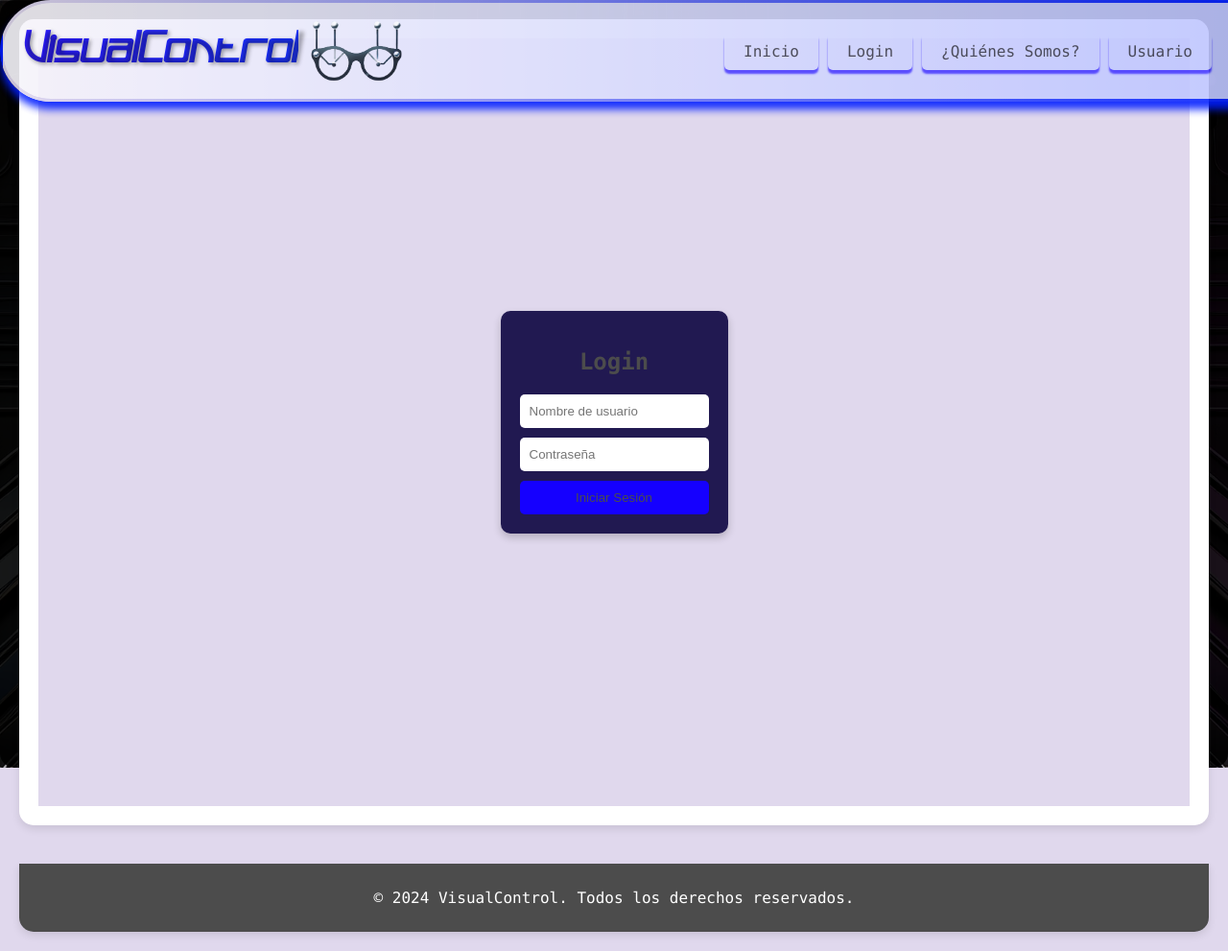
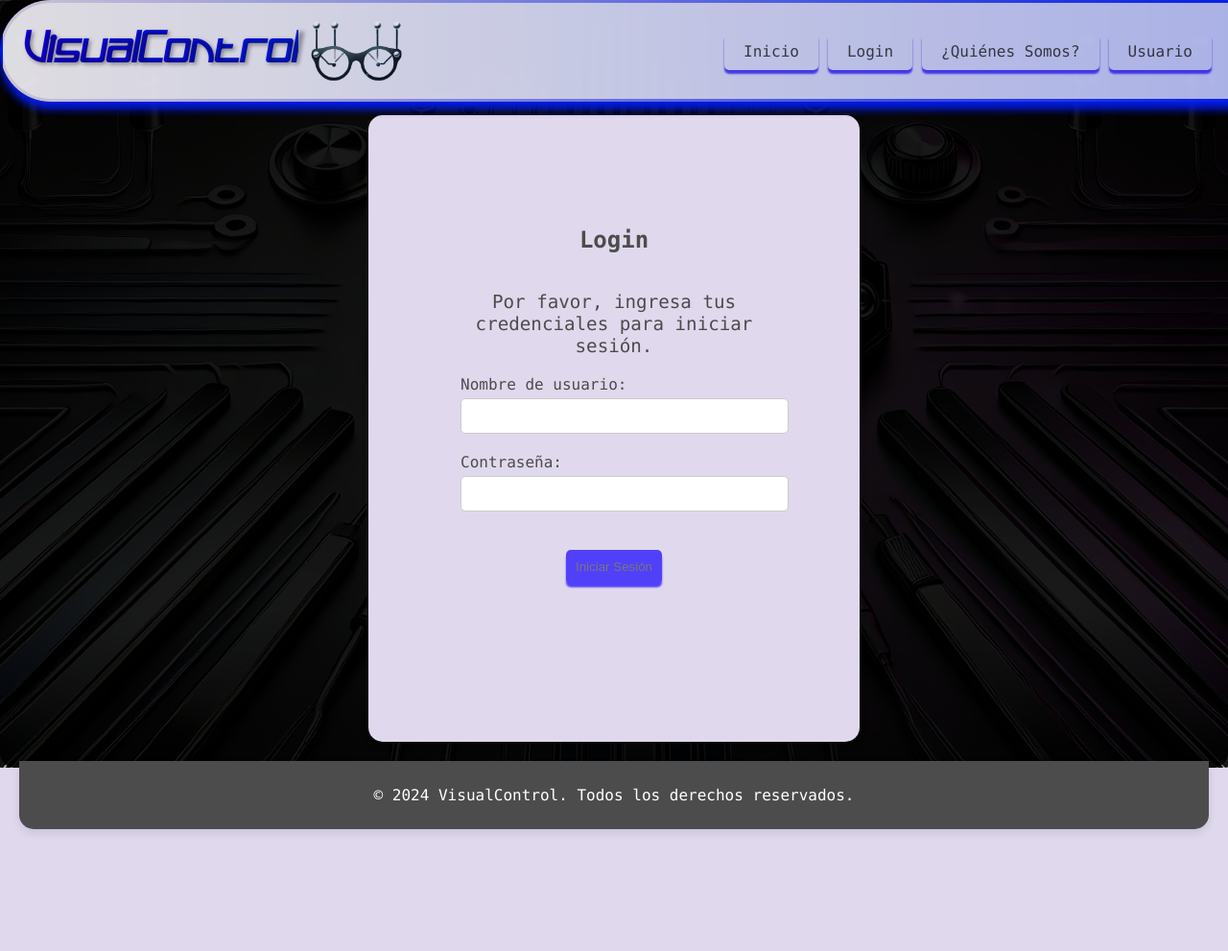
Before and after one commit to HermannPR/HTMLVisualControl, a PHP site: page /login.html in a window 1280 px wide. Shown: the whole page at 96% size. After the commit the page ends 868 px from the top, so only its background shows below. Run offline with PHP 8.4, Linux system fonts and the light colour scheme.

Commit message:
Enhance login page styles and structure with improved layout and feedback mechanism

```diff
--- a/login.css
+++ b/login.css
@@ -1,37 +1,53 @@
 /* Login Page Styles */
 #login {
+    padding: 12vh;
+    background-color: var(--background-color);
+    color: var(--text-color);
+    border-radius: 15px;
+    box-shadow: 0 4px 8px rgba(0, 0, 0, 0.1);
+    margin-top: 15vh;
+    max-width: 40vh;
+    margin-left: auto;
+    margin-right: auto;
+
     display: flex;
+    flex-direction: column;
     justify-content: center;
-    align-items: center;
-    height: 100vh;
-    background-color: var(--background-color);
 }
 
-.form-container {
-    background-color: var(--surface-color);
-    padding: 20px;
-    border-radius: 10px;
-    box-shadow: 0 4px 8px rgba(0, 0, 0, 0.2);
-}
-
-.form-container h2 {
+#login h2 {
     margin-bottom: 20px;
     text-align: center;
 }
 
-.form-container form {
+#login p {
+    font-size: 1.2em;
+    text-align: center;
+}
+
+form.horizontal-form {
     display: flex;
     flex-direction: column;
-    gap: 10px;
+    gap: 20px;
+    align-items: center;
+    justify-content: center;
 }
 
-.form-container input {
-    padding: 10px;
-    border: none;
-    border-radius: 5px;
+.form-group {
+    display: flex;
+    flex-direction: column;
+    gap: 5px;
+    width: 100%;
 }
 
-.form-container button {
+input[type="text"], input[type="password"] {
+    padding: 10px;
+    border: 1px solid #ccc;
+    border-radius: 5px;
+    width: 100%;
+}
+
+button[type="submit"] {
     padding: 10px;
     border: none;
     border-radius: 5px;
@@ -39,8 +55,17 @@
     color: var(--text-color);
     cursor: pointer;
     transition: background-color 0.3s;
+    width: 100%;
+    max-width: 200px;
 }
 
-.form-container button:hover {
+button[type="submit"]:hover {
     background-color: var(--secondary-color);
 }
+
+.feedback {
+    margin-top: 10px;
+    font-size: 1em;
+    color: green;
+    text-align: center;
+}
--- a/login.html
+++ b/login.html
@@ -12,18 +12,26 @@
 </head>
 <body>
     <div id="header-placeholder"></div>
-    <main>
+    <body>
         <section id="login">
-            <div class="form-container">
-                <h2>Login</h2>
-                <form>
-                    <input type="text" name="username" placeholder="Nombre de usuario" required>
-                    <input type="password" name="password" placeholder="Contraseña" required>
-                    <button type="submit">Iniciar Sesión</button>
-                </form>
-            </div>
+            <h2>Login</h2>
+            <p>Por favor, ingresa tus credenciales para iniciar sesión.</p>
+            <form id="login-form" class="horizontal-form">
+                <div class="form-group">
+                    <label for="username">Nombre de usuario:</label>
+                    <input type="text" id="username" name="username" required>
+                </div>
+                <div class="form-group">
+                    <label for="password">Contraseña:</label>
+                    <input type="password" id="password" name="password" required>
+                </div>
+                <div class="button-container">
+                    <button type="submit" class="button large">Iniciar Sesión</button>
+                </div>
+                <p id="login-feedback" class="feedback"></p>
+            </form>
         </section>
-    </main>
+    </body>
 
     <!-- Footer -->
     <div id="footer-placeholder"></div>
```
